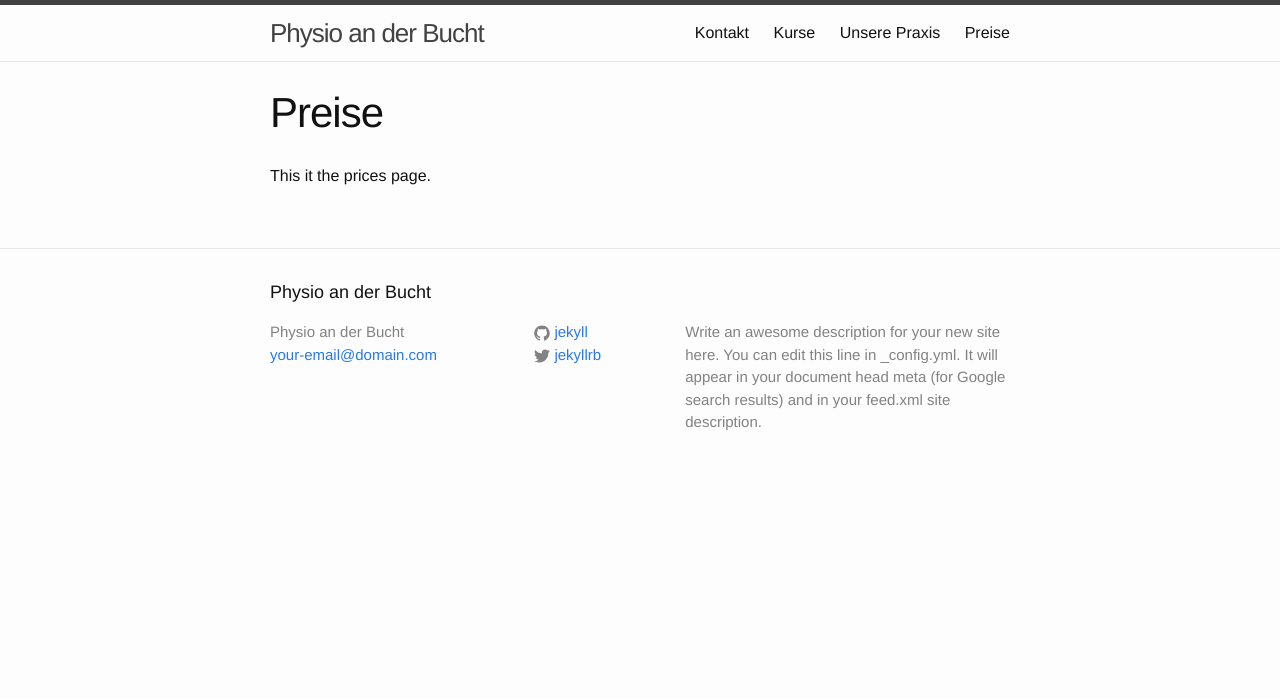
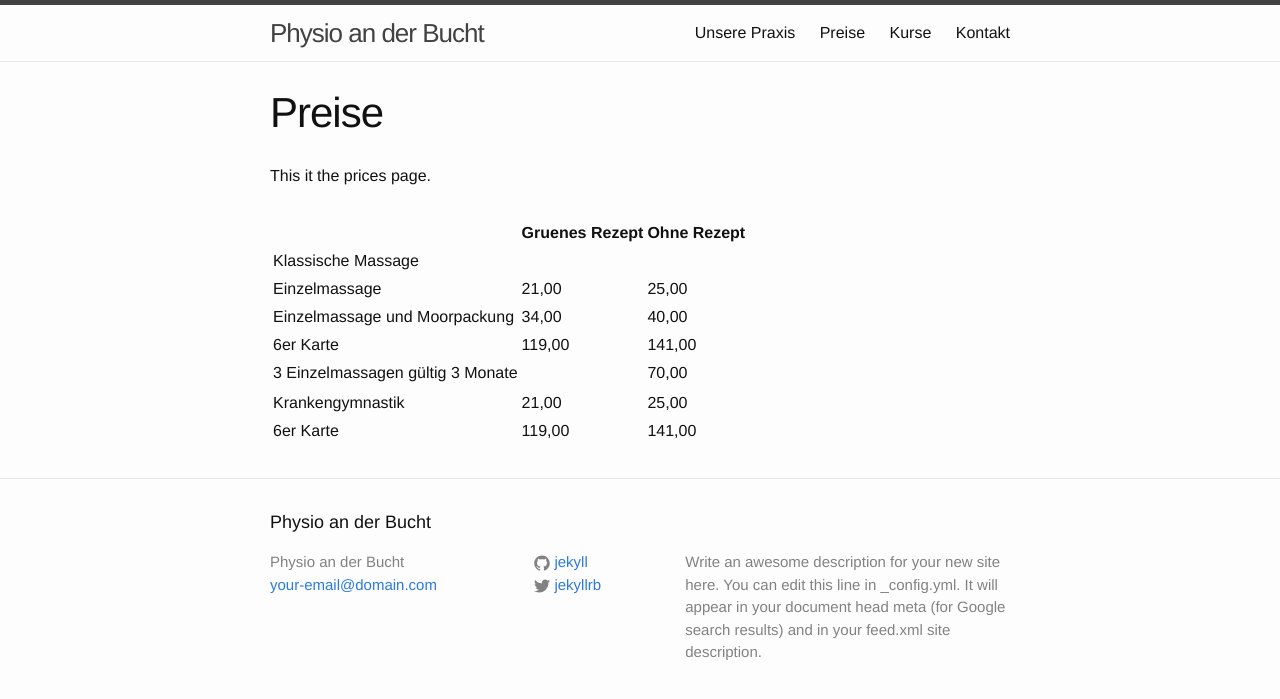
Before and after one commit to davidbasalla/physio_website_2, a Jekyll site: the page built from 2_preise.md, in a window 1280 px wide. Shown: the top 699 px of the page. Built offline with Jekyll 4.4.1, drawn with Linux system fonts in a browser that asks for light colours.

Commit message:
Add content pages

```diff
--- /dev/null
+++ b/_data/prices.json
@@ -0,0 +1,47 @@
+{"prices":
+  [
+    {
+      "title":"Klassische Massage",
+      "duration":"25 min",
+      "gruenes_rezept":"",
+      "ohne_rezept":"",
+      "sub_prices":
+        [
+          {
+            "title":"Einzelmassage",
+            "gruenes_rezept":"21,00",
+            "ohne_rezept":"25,00"
+          },
+          {
+            "title":"Einzelmassage und Moorpackung",
+            "gruenes_rezept":"34,00",
+            "ohne_rezept":"40,00"
+          },
+          {
+            "title":"6er Karte",
+            "gruenes_rezept":"119,00",
+            "ohne_rezept":"141,00"
+          },
+          {
+            "title":"3 Einzelmassagen gültig 3 Monate",
+            "gruenes_rezept":"",
+            "ohne_rezept":"70,00 "
+          }
+        ]
+    },
+    {
+      "title":"Krankengymnastik",
+      "duration":"25 min",
+      "gruenes_rezept":"21,00",
+      "ohne_rezept":"25,00",
+      "sub_prices":
+        [
+          {
+            "title":"6er Karte",
+            "gruenes_rezept":"119,00",
+             "ohne_rezept":"141,00"
+           }
+        ]
+    }
+  ]
+}
--- /dev/null
+++ b/_layouts/prices.html
@@ -0,0 +1,39 @@
+---
+layout: default
+---
+<article class="post">
+
+  <header class="post-header">
+    <h1 class="post-title">{{ page.title }}</h1>
+  </header>
+
+  <div class="post-content">
+    {{ content }}
+  </div>
+
+  <table>
+    <thead>
+      <th></th>
+      <th>Gruenes Rezept</th>
+      <th>Ohne Rezept</th>
+    </thead>
+    <tbody>
+      {% for price in site.data.prices.prices %}
+        <tr>
+          <td>{{ price.title + " " + price.duration }}</td>
+          <td>{{ price.gruenes_rezept }}</td>
+          <td>{{ price.ohne_rezept }}</td>
+        </tr>
+        {% for price in price.sub_prices %}
+          <tr>
+            <td>{{ price.title + " " + price.duration }}</td>
+            <td>{{ price.gruenes_rezept }}</td>
+            <td>{{ price.ohne_rezept }}</td>
+          </tr>
+        {% endfor %}
+        <tr></tr>
+      {% endfor %}
+    </tbody>
+  </table>
+
+</article>
```
Also changed, not shown: 2_preise.md (renamed from preise.md, +1 -1 lines), 1_praxis.md (renamed from praxis.md), 3_kurse.md (renamed from kurse.md), 4_kontakt.md (renamed from kontakt.md).
